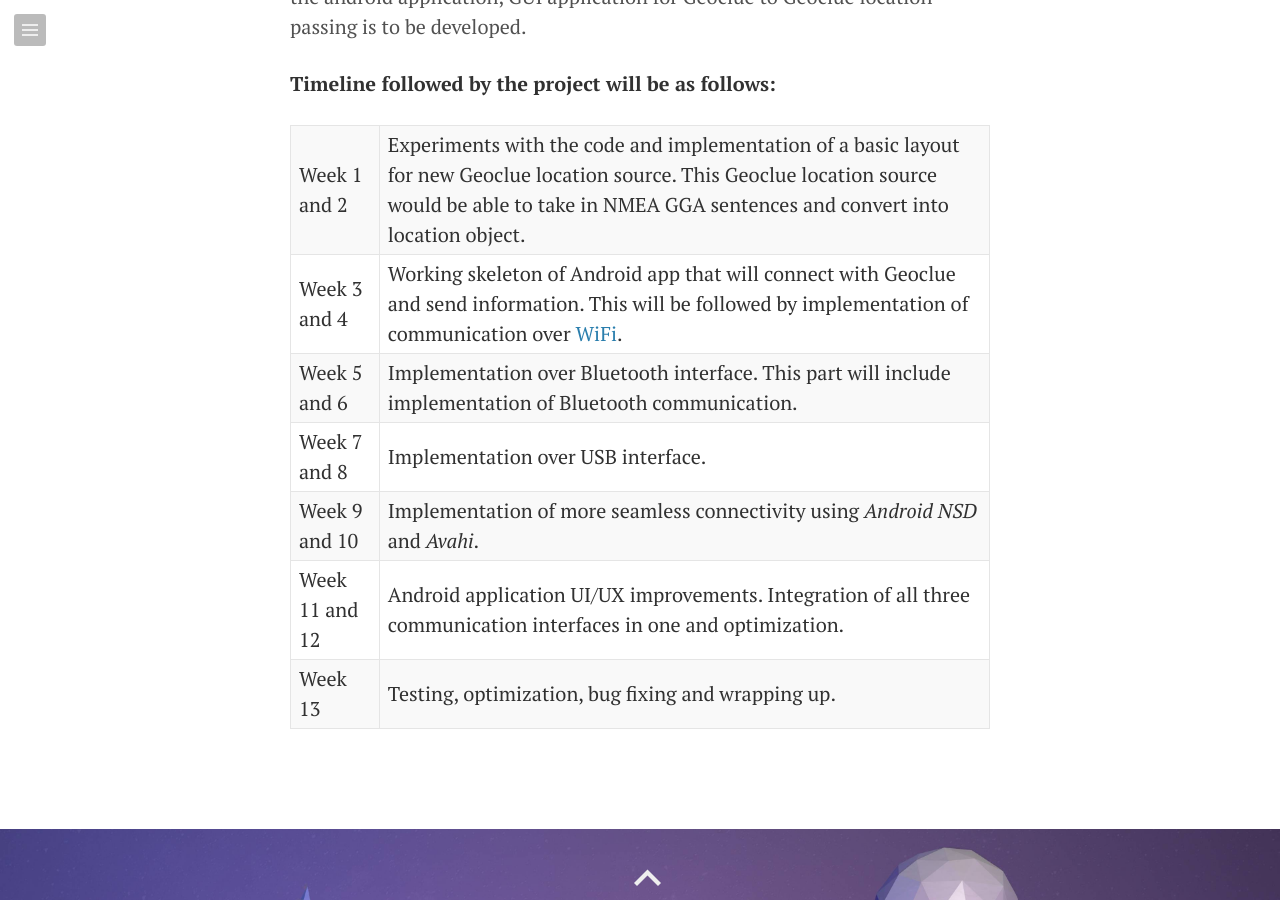
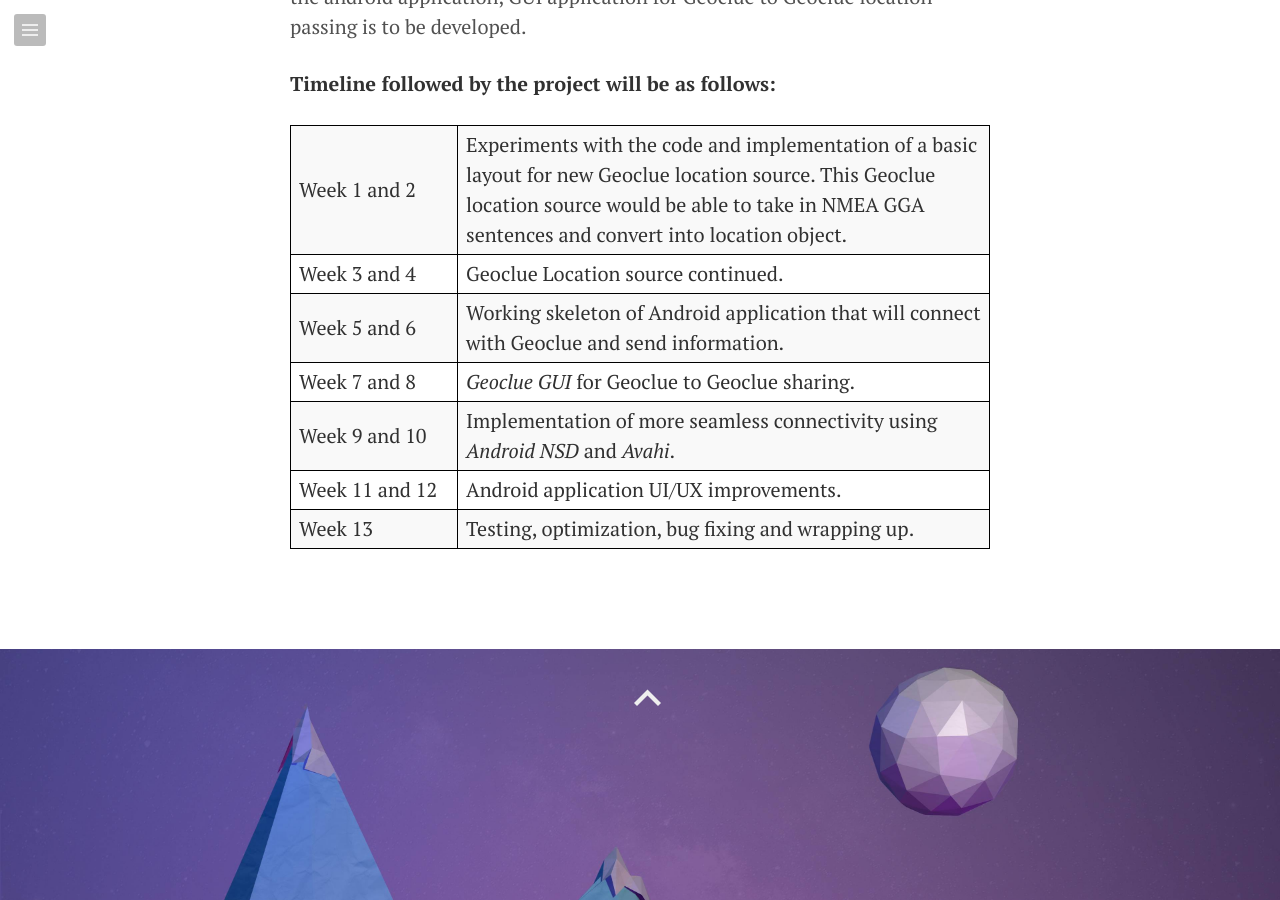
Before and after one commit to ankitstarski/ankitstarski.github.io, a Jekyll site: the page built from _posts/2015-05-21-GSoC-Geoclue.md, in a window 1280 px wide and 900 px high, scrolled down 1969 px. Built offline with Jekyll 4.4.1, drawn with Linux system fonts in a browser that asks for light colours; Markdown is read by kramdown in place of the engine named in the settings.

Commit message:
Improvements on p previous post

```diff
--- a/_posts/2015-05-21-GSoC-Geoclue.md
+++ b/_posts/2015-05-21-GSoC-Geoclue.md
@@ -25,31 +25,31 @@ GUI application for Geoclue to Geoclue location passing is to be developed.
 #### Timeline followed by the project will be as follows:
 <table><tbody>
 <tr>
-	<td>Week 1 and 2 </td>
-  <td>Experiments with the code and implementation of a basic layout for new Geoclue location source. This Geoclue location source would be able to take in NMEA GGA sentences and convert into location object.</td>
+	<td style="min-width:150px;border:1px solid black">Week 1 and 2 </td>
+  <td style="border:1px solid black">Experiments with the code and implementation of a basic layout for new Geoclue location source. This Geoclue location source would be able to take in NMEA GGA sentences and convert into location object.</td>
 </tr>
 <tr>
-	<td>Week 3 and 4 </td>
-  <td>Working skeleton of Android app that will connect with Geoclue and send information. This will be followed by implementation of communication over <a class="nonexistent" href="/WiFi">WiFi</a>.</td>
+	<td style="min-width:150px;border:1px solid black">Week 3 and 4 </td>
+  <td style="border:1px solid black">Geoclue Location source continued.</td>
 </tr>
 <tr>
-	<td>Week 5 and 6 </td>
-  <td>Implementation over Bluetooth interface. This part will include implementation of Bluetooth communication.</td>
+	<td style="min-width:150px;border:1px solid black">Week 5 and 6 </td>
+  <td style="border:1px solid black">Working skeleton of Android application that will connect with Geoclue and send information.</td>
 </tr>
 <tr>
-	<td>Week 7 and 8 </td>
-  <td>Implementation over USB interface.</td>
+	<td style="min-width:150px;border:1px solid black">Week 7 and 8 </td>
+  <td style="border:1px solid black"><em>Geoclue GUI</em> for Geoclue to Geoclue sharing.</td>
 </tr>
 <tr>
-	<td>Week 9 and 10 </td>
-  <td>Implementation of more seamless connectivity using <em>Android NSD</em> and <em>Avahi</em>.</td>
+	<td style="min-width:150px;border:1px solid black">Week 9 and 10 </td>
+  <td style="border:1px solid black">Implementation of more seamless connectivity using <em>Android NSD</em> and <em>Avahi</em>.</td>
 </tr>
 <tr>
-	<td>Week 11 and 12 </td>
-  <td>Android application UI/UX improvements. Integration of all three communication interfaces in one and optimization.</td>
+	<td style="min-width:150px;border:1px solid black">Week 11 and 12 </td>
+  <td style="border:1px solid black">Android application UI/UX improvements.</td>
 </tr>
 <tr>
-	<td>Week 13 </td>
-  <td>Testing, optimization, bug fixing and wrapping up.</td>
+	<td style="min-width:150px;border:1px solid black">Week 13 </td>
+  <td style="border:1px solid black">Testing, optimization, bug fixing and wrapping up.</td>
 </tr>
 </tbody></table>
```
Also changed, not shown: 1 other file.
